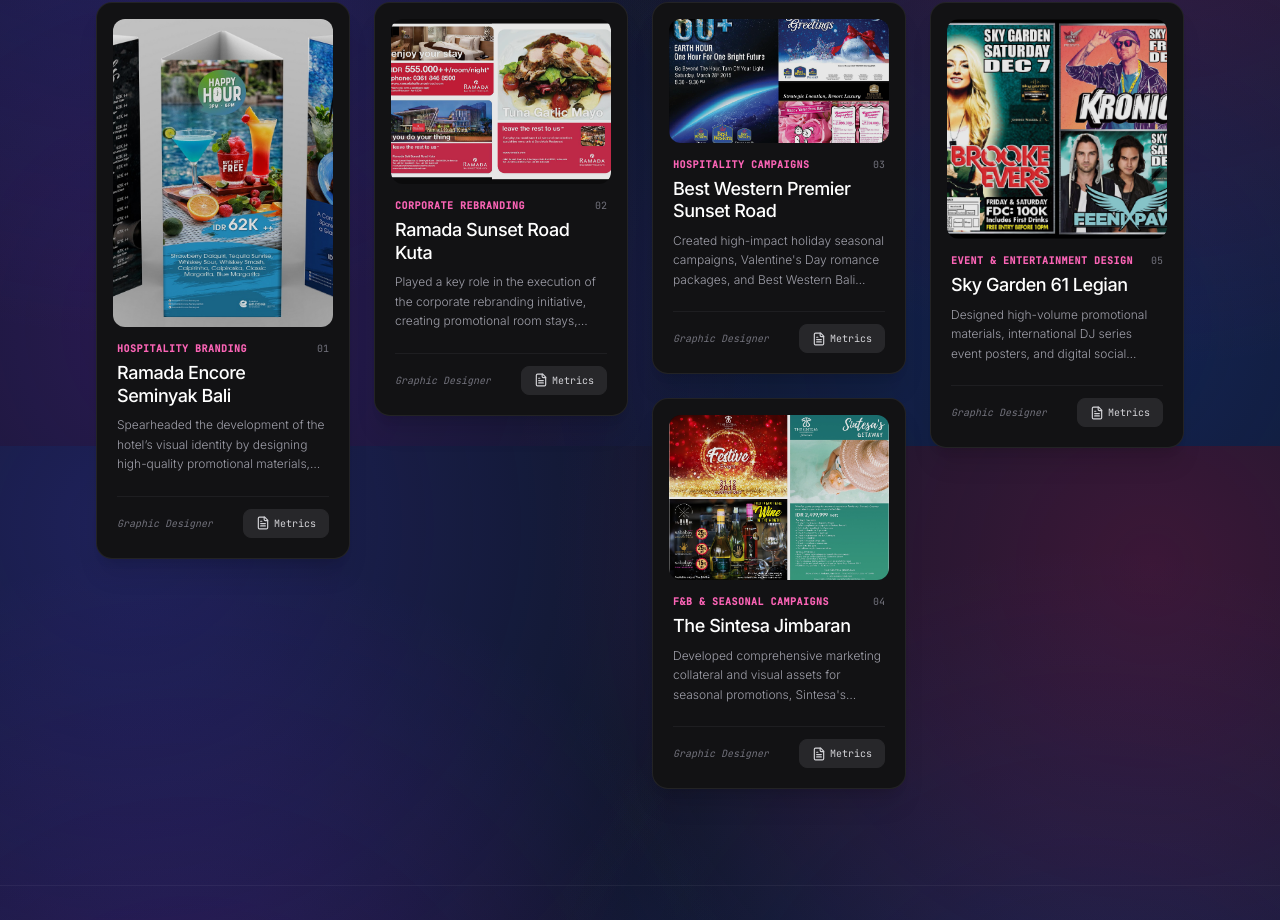
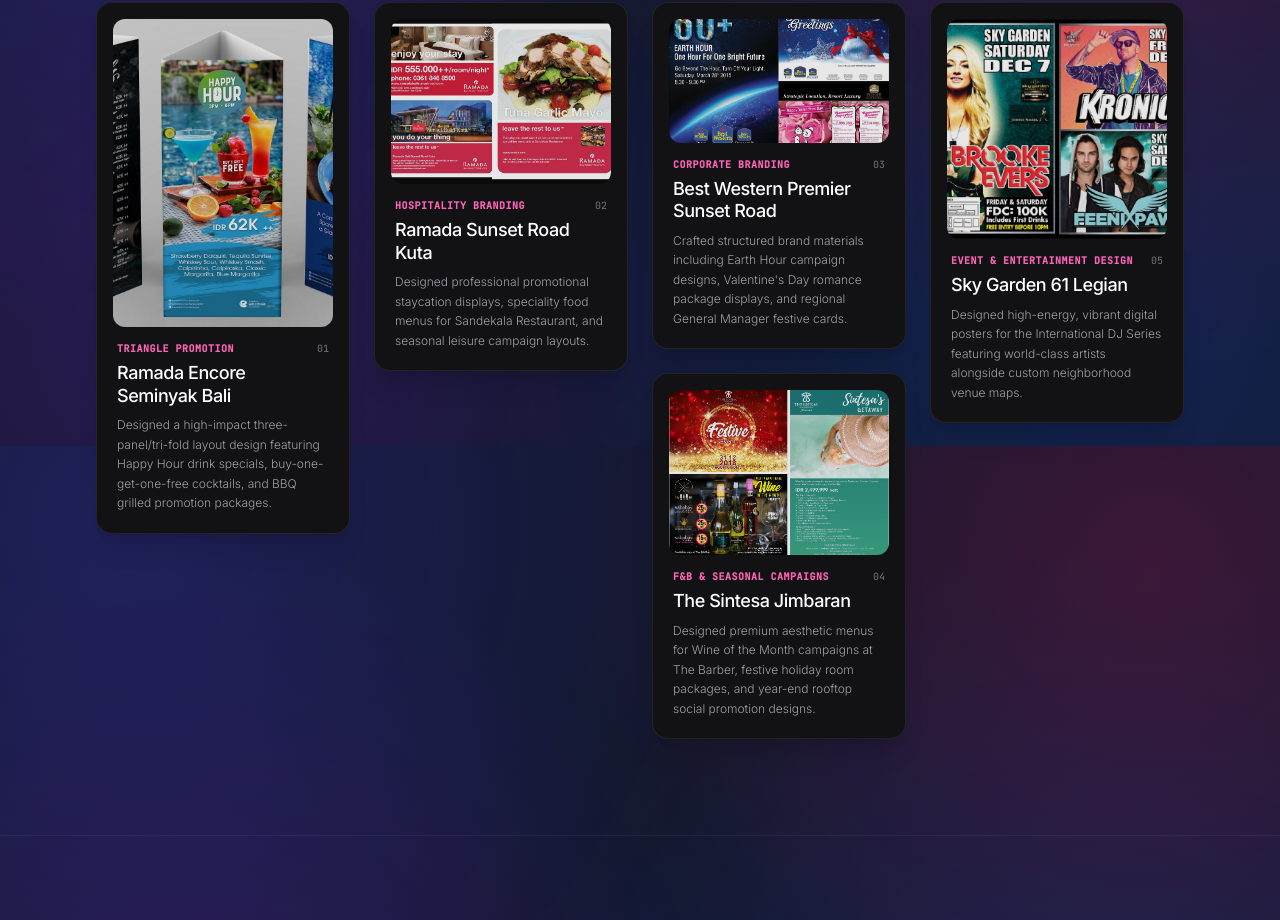
Before and after one commit to rivkidsgn/rivki-portfolio, a React (Vite) app: page / in a window 1280 px wide. Shown: the part 1154-2074 px from the top of the page. Built offline with nearby package versions, Linux system fonts and the light colour scheme.

Commit message:
refactor(portfolio): update project details and cleanup imports
Simplify project data for "Ramada Encore Seminyak Bali" and remove unused Lucide icons from the portfolio component.

```diff
--- a/src/components/Portfolio.tsx
+++ b/src/components/Portfolio.tsx
@@ -1,6 +1,6 @@
 import { useState, useEffect } from 'react';
 import { motion, AnimatePresence } from 'motion/react';
-import { X, Award, Zap, TrendingUp, ZoomIn, ChevronLeft, ChevronRight, FileText } from 'lucide-react';
+import { X, ZoomIn, ChevronLeft, ChevronRight } from 'lucide-react';
 import { Project, PortfolioData } from '../types';
 
 interface PortfolioProps {
@@ -8,17 +8,15 @@ interface PortfolioProps {
 }
 
 export default function Portfolio({ data }: PortfolioProps) {
-  const [selectedProject, setSelectedProject] = useState<Project | null>(null);
-
   // Default Projects mapping exactly to the 5 uploaded design mockups in /public/Images
   const initialProjects: Project[] = [
     {
       id: 'proj-1',
       title: 'Ramada Encore Seminyak Bali',
-      category: 'Hospitality Branding',
-      role: 'Graphic Designer',
-      description: 'Spearheaded the development of the hotel’s visual identity by designing high-quality promotional materials, including happy hour flyer panels, cocktail menus, and digital BBQ event designs.',
-      result: 'Maintained full compliance with corporate brand guidelines and produced engaging visual content for Instagram to improve digital audience engagement.',
+      category: 'Triangle Promotion',
+      role: '',
+      description: 'Designed a high-impact three-panel/tri-fold layout design featuring Happy Hour drink specials, buy-one-get-one-free cocktails, and BBQ grilled promotion packages.',
+      result: '',
       color: 'from-[#10b981] to-[#047857]',
       imageSeed: 'ramada-encore',
       image: '/Images/portfolio design 01.jpg',
@@ -26,10 +24,10 @@ export default function Portfolio({ data }: PortfolioProps) {
     {
       id: 'proj-2',
       title: 'Ramada Sunset Road Kuta',
-      category: 'Corporate Rebranding',
-      role: 'Graphic Designer',
-      description: 'Played a key role in the execution of the corporate rebranding initiative, creating promotional room stays, holiday campaign spreads, and Sandekala Restaurant speciality menu layouts.',
-      result: 'Redesigned high-impact signage and print guidelines, aligning the physical property aesthetic with new modern parent corporate templates.',
+      category: 'Hospitality Branding',
+      role: '',
+      description: 'Designed professional promotional staycation displays, speciality food menus for Sandekala Restaurant, and seasonal leisure campaign layouts.',
+      result: '',
       color: 'from-[#f59e0b] to-[#b45309]',
       imageSeed: 'ramada-sunset',
       image: '/Images/portfolio design 02.png',
@@ -37,10 +35,10 @@ export default function Portfolio({ data }: PortfolioProps) {
     {
       id: 'proj-3',
       title: 'Best Western Premier Sunset Road',
-      category: 'Hospitality Campaigns',
-      role: 'Graphic Designer',
-      description: 'Created high-impact holiday seasonal campaigns, Valentine\'s Day romance packages, and Best Western Bali Cluster General Manager greeting materials.',
-      result: 'Provided consistent marketing materials that boosted group bookings and room occupancy across targeted festive quarters.',
+      category: 'Corporate Branding',
+      role: '',
+      description: 'Crafted structured brand materials including Earth Hour campaign designs, Valentine\'s Day romance package displays, and regional General Manager festive cards.',
+      result: '',
       color: 'from-[#ec4899] to-[#be185d]',
       imageSeed: 'bw-premier',
       image: '/Images/portfolio design 03.png',
@@ -49,9 +47,9 @@ export default function Portfolio({ data }: PortfolioProps) {
       id: 'proj-4',
       title: 'The Sintesa Jimbaran',
       category: 'F&B & Seasonal Campaigns',
-      role: 'Graphic Designer',
-      description: 'Developed comprehensive marketing collateral and visual assets for seasonal promotions, Sintesa\'s Getaway stay packages, and Wine of the Month campaigns at The Barber venue.',
-      result: 'Ensured consistent brand identity across both print and digital media, reinforcing the property’s premium positioning and luxury visual standards.',
+      role: '',
+      description: 'Designed premium aesthetic menus for Wine of the Month campaigns at The Barber, festive holiday room packages, and year-end rooftop social promotion designs.',
+      result: '',
       color: 'from-[#6366f1] to-[#4338ca]',
       imageSeed: 'sintesa-jimbaran',
       image: '/Images/portfolio design 04.jpg',
@@ -60,9 +58,9 @@ export default function Portfolio({ data }: PortfolioProps) {
       id: 'proj-5',
       title: 'Sky Garden 61 Legian',
       category: 'Event & Entertainment Design',
-      role: 'Graphic Designer',
-      description: 'Designed high-volume promotional materials, international DJ series event posters, and digital social media maps in a fast-paced environment for one of Bali’s leading entertainment venues.',
-      result: 'Increased weekly foot traffic and social media visibility via bold, high-contrast digital illustrations and typography suites.',
+      role: '',
+      description: 'Designed high-energy, vibrant digital posters for the International DJ Series featuring world-class artists alongside custom neighborhood venue maps.',
+      result: '',
       color: 'from-[#8b5cf6] to-[#6d28d9]',
       imageSeed: 'skygarden',
       image: '/Images/portfolio design 05.png',
@@ -216,143 +214,14 @@ export default function Portfolio({ data }: PortfolioProps) {
                     {project.title}
                   </h3>
 
-                  <p className="text-zinc-400 font-light text-xs leading-relaxed mt-0.5 line-clamp-3">
+                  <p className="text-zinc-400 font-light text-xs leading-relaxed mt-0.5">
                     {project.description}
                   </p>
-
-                  <div className="flex items-center justify-between gap-2 mt-4 pt-3 border-t border-zinc-800/60">
-                    <span className="text-[10px] font-mono text-zinc-500 italic truncate max-w-[120px]">
-                      {project.role}
-                    </span>
-                    <button
-                      onClick={(e) => {
-                        e.stopPropagation();
-                        setSelectedProject(project);
-                      }}
-                      className="cursor-pointer bg-zinc-800 hover:bg-pink-600 px-3 py-1.5 rounded-lg text-[10px] font-mono text-zinc-300 hover:text-white border border-zinc-800 transition-all flex items-center gap-1 shrink-0"
-                    >
-                      <FileText className="w-3.5 h-3.5" />
-                      Metrics
-                    </button>
-                  </div>
                 </div>
               </motion.div>
             );
           })}
         </div>
-
-        {/* Dynamic Detail Modal Case Study Section */}
-        <AnimatePresence>
-          {selectedProject && (
-            <div className="fixed inset-0 z-50 flex items-center justify-center p-4 bg-slate-950/80 backdrop-blur-md">
-
-              {/* Overlay background close click */}
-              <div className="absolute inset-0" onClick={() => setSelectedProject(null)} />
-
-              <motion.div
-                initial={{ opacity: 0, scale: 0.95, y: 15 }}
-                animate={{ opacity: 1, scale: 1, y: 0 }}
-                exit={{ opacity: 0, scale: 0.95, y: 15 }}
-                transition={{ duration: 0.3 }}
-                className="relative glass w-full max-w-2xl rounded-3xl overflow-hidden shadow-2xl backdrop-blur-2xl border border-white/10"
-              >
-                {/* Header visual block with image - clicking zooms in */}
-                <div
-                  onClick={() => {
-                    const idx = initialProjects.findIndex(p => p.id === selectedProject.id);
-                    if (idx !== -1) setLightboxIndex(idx);
-                  }}
-                  className="relative aspect-16/9 w-full bg-slate-950 overflow-hidden border-b border-white/10 cursor-zoom-in group/img"
-                  title="Click to view full screen"
-                >
-                  <img
-                    src={selectedProject.image}
-                    alt={selectedProject.title}
-                    className="w-full h-full object-cover opacity-75 group-hover/img:scale-[1.03] group-hover/img:opacity-85 transition-all duration-700"
-                    referrerPolicy="no-referrer"
-                  />
-                  {/* Dark gradient overlay for text readability */}
-                  <div className="absolute inset-0 bg-gradient-to-t from-slate-950 via-slate-950/25 to-transparent pointer-events-none" />
-
-                  {/* Inline indicator badge */}
-                  <div className="absolute top-6 left-6 cursor-pointer bg-slate-950/70 hover:bg-slate-900/80 text-white px-3 py-1.5 text-[10px] font-mono rounded-full transition-all border border-white/10 flex items-center gap-1.5">
-                    <ZoomIn className="w-3.5 h-3.5 text-pink-400 animate-pulse" />
-                    Expand Design Detail
-                  </div>
-
-                  <button
-                    onClick={(e) => {
-                      e.stopPropagation();
-                      setSelectedProject(null);
-                    }}
-                    className="absolute top-6 right-6 cursor-pointer bg-slate-950/70 hover:bg-slate-900/80 text-white p-2 rounded-full transition-all border border-white/10 focus:outline-none z-10"
-                    aria-label="Close Case Study"
-                  >
-                    <X className="w-4 h-4" />
-                  </button>
-
-                  <div className="absolute bottom-6 left-8 right-8 space-y-1.5">
-                    <span className="font-mono text-xs tracking-widest text-pink-400 uppercase font-semibold">
-                      Case Study
-                    </span>
-                    <h3 className="text-2xl sm:text-3xl font-display font-medium text-white drop-shadow-md">
-                      {selectedProject.title} — {selectedProject.category}
-                    </h3>
-                  </div>
-                </div>
-
-                {/* Details Narrative contents */}
-                <div className="p-8 space-y-8 max-h-[60vh] overflow-y-auto font-sans bg-slate-900/45">
-
-                  {/* Scope Details using active design verbs */}
-                  <div className="space-y-3">
-                    <h4 className="text-xs font-mono font-bold uppercase text-white/55 tracking-wider flex items-center gap-1">
-                      <Zap className="w-3.5 h-3.5 text-pink-400" />
-                      Role & Execution
-                    </h4>
-                    <p className="text-white/85 leading-relaxed font-light text-base">
-                      {selectedProject.description}
-                    </p>
-                  </div>
-
-                  {/* Positive Client Outcomes and Results Section matching guideline instructions */}
-                  <div className="p-5 rounded-2xl bg-white/5 border border-white/10 space-y-3.5">
-                    <h4 className="text-xs font-mono font-bold uppercase text-white tracking-wider flex items-center gap-1.5">
-                      <TrendingUp className="w-4 h-4 text-emerald-400" />
-                      Result & Impact Analysis
-                    </h4>
-                    <p className="text-white/80 leading-relaxed font-light text-sm italic">
-                      "{selectedProject.result}"
-                    </p>
-                  </div>
-
-                  {/* Highlights section to add strategic polish */}
-                  <div className="grid grid-cols-2 gap-4">
-                    <div className="p-4 rounded-xl border border-white/10 bg-white/5">
-                      <div className="text-xs font-mono text-white/40 uppercase">Process</div>
-                      <div className="font-display font-medium text-white/90 text-sm mt-1">Research-Led Strategy</div>
-                    </div>
-                    <div className="p-4 rounded-xl border border-white/10 bg-white/5">
-                      <div className="text-xs font-mono text-white/40 uppercase">Execution</div>
-                      <div className="font-display font-medium text-white/90 text-sm mt-1">Immaculate Geometric Grid</div>
-                    </div>
-                  </div>
-
-                  {/* Closing buttons */}
-                  <div className="pt-6 border-t border-white/10 flex justify-end">
-                    <button
-                      onClick={() => setSelectedProject(null)}
-                      className={`cursor-pointer px-5 py-2.5 rounded-full font-medium text-xs transition-colors focus:ring-2 focus:ring-offset-2 ${primaryBtnClass}`}
-                    >
-                      Done Reading
-                    </button>
-                  </div>
-
-                </div>
-              </motion.div>
-            </div>
-          )}
-        </AnimatePresence>
 
         {/* Full-fidelity Interactive Lightbox Gallery Overlay */}
         <AnimatePresence>
@@ -433,16 +302,16 @@ export default function Portfolio({ data }: PortfolioProps) {
               <div className="absolute bottom-0 inset-x-0 py-8 px-6 sm:px-12 bg-gradient-to-t from-slate-950 via-slate-950/80 to-transparent flex flex-col sm:flex-row justify-between items-start sm:items-end gap-6 z-10 text-white">
                 <div className="space-y-1">
                   <span className="font-mono text-pink-400 text-xs tracking-widest uppercase font-semibold">
-                    {initialProjects[lightboxIndex].role} &bull; {initialProjects[lightboxIndex].category}
+                    {initialProjects[lightboxIndex].category}
                   </span>
                   <h3 className="text-xl sm:text-2xl font-display font-medium text-white drop-shadow-md">
                     {initialProjects[lightboxIndex].title}
                   </h3>
                 </div>
-                <div className="text-left sm:text-right max-w-md bg-slate-900/30 p-4 rounded-xl border border-white/5 backdrop-blur-sm">
-                  <p className="text-[10px] font-mono text-pink-400 uppercase tracking-widest mb-1 font-bold">Key Performance Outcome</p>
-                  <p className="text-xs sm:text-sm text-zinc-300 font-light italic leading-normal">
-                    "{initialProjects[lightboxIndex].result}"
+                <div className="text-left sm:text-right max-w-md bg-slate-900/35 p-4 rounded-xl border border-white/5 backdrop-blur-sm">
+                  <p className="text-[10px] font-mono text-pink-400 uppercase tracking-widest mb-1 font-bold">Project Details</p>
+                  <p className="text-xs sm:text-sm text-zinc-300 font-light leading-normal">
+                    {initialProjects[lightboxIndex].description}
                   </p>
                 </div>
               </div>
```
